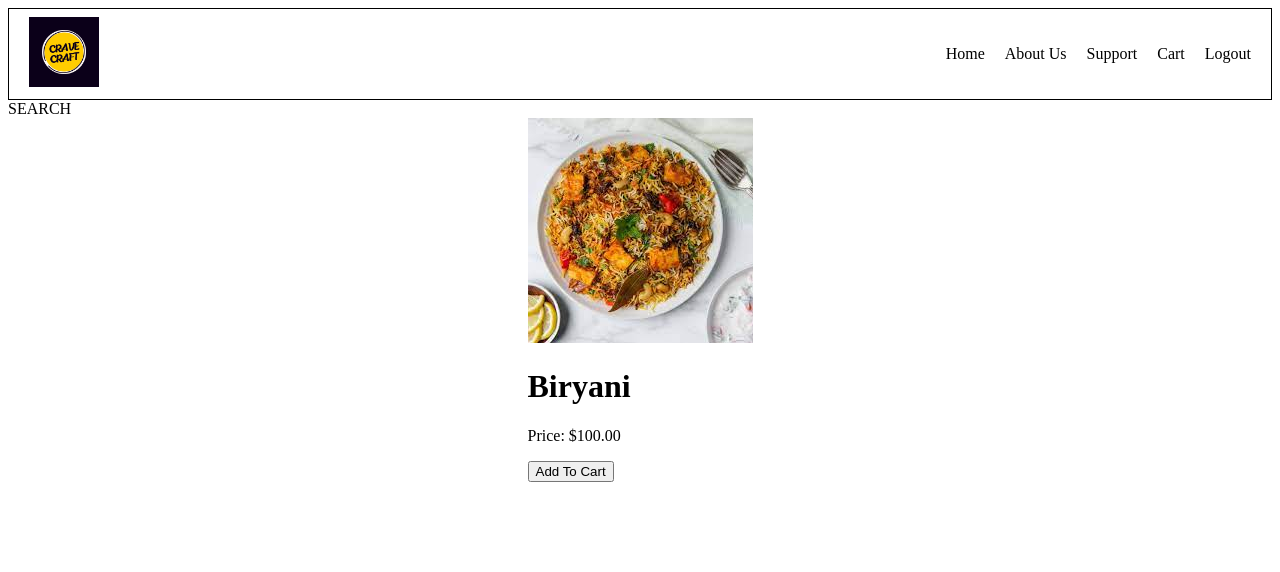
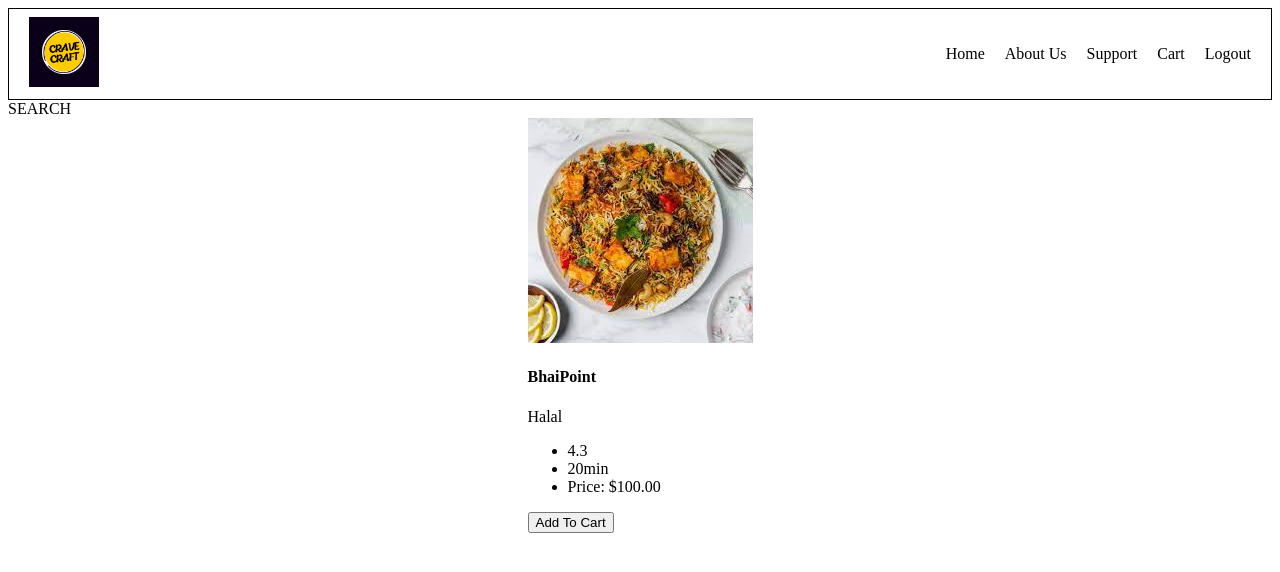
Before and after one commit to AbdulhameedSk/React-Journey, a React (Vite) app in the folder 4.talk-is-cheap-show-me-the-code/: page / in a window 1280 px wide. Shown: the top 572 px of the page. Built offline with nearby package versions, Linux system fonts and the light colour scheme.

Commit message:
Added card

```diff
--- a/4.talk-is-cheap-show-me-the-code/App.js
+++ b/4.talk-is-cheap-show-me-the-code/App.js
@@ -22,17 +22,22 @@ const Header = () => {
 };
 
 const Card = (props) => {
-  const link = require(`./img/Biryani.jpg`);
-
   return (
     <div className="card">
       <img src={props.link} alt={props.alt} />
-      <h1>{props.name}</h1>
-      <p className="price">Price: ${props.price}.00</p>
+      <h4>{props.resname}</h4>
+      <p>{props.at}</p>
+      {console.log(props.reach)}
+      <ul>
+        <li>{props.rating}</li>
+        <li>{props.reach}</li>
+        <li className="price">Price: ${props.price}.00</li>
+      </ul>
       <button onClick={() => alert("Item added to cart!")}>Add To Cart</button>
     </div>
   );
 };
+
 
 const ItemList = (props) => {
   return (
@@ -42,10 +47,13 @@ const ItemList = (props) => {
     >
       {props.items.map((item) => (
         <Card
-          name={item.name}
-          price={item.price}
           link={item.link}
           alt={item.alt}
+          resname={item.resname}
+          at={item.at}
+          rating={item.rating}
+          reach={item.reach}
+          price={item.price}
           key={item.id}
         />
       ))}
@@ -61,11 +69,14 @@ const Body = () => {
         <ItemList
           items={[
             {
+              link: require(`./img/Biryani.jpg`),
+              alt: "BIRYANI",
+              resname: "BhaiPoint",
+              at: "Halal", // This 'at' is not defined in the ItemList component
+              rating: 4.3,
+              reach: "20min",
+              price: 100,
               id: 1,
-              name: "Biryani",
-              price: 100,
-              link : require(`./img/Biryani.jpg`),
-              alt: "BIRYANI",
             },
           ]}
         />
```
